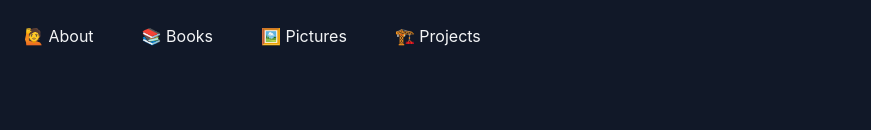
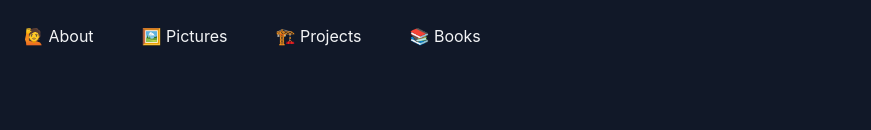
Before and after one commit to phuens/portfolio, a React (Create React App) app: page / in a window 1280 px wide. Shown: the top 130 px of the page, without its empty margins (0-871 px from the left). Built offline with nearby package versions, Linux system fonts and the light colour scheme; no server answers.

Commit message:
CHANGED: navbar position

```diff
--- a/src/constant/constants.jsx
+++ b/src/constant/constants.jsx
@@ -2,9 +2,9 @@ import { AiOutlineLinkedin, AiOutlineGithub } from 'react-icons/ai';
 
 export const NAVIGATION = [
     { text: 'About', icon: '🙋' },
-    { text: 'Books', icon: '📚' },
     { text: 'Pictures', icon: '🖼️' },
     { text: 'Projects', icon: '🏗️' },
+    { text: 'Books', icon: '📚' },
 ];
 
 export const SOCIAL_MEDIA = [
```
